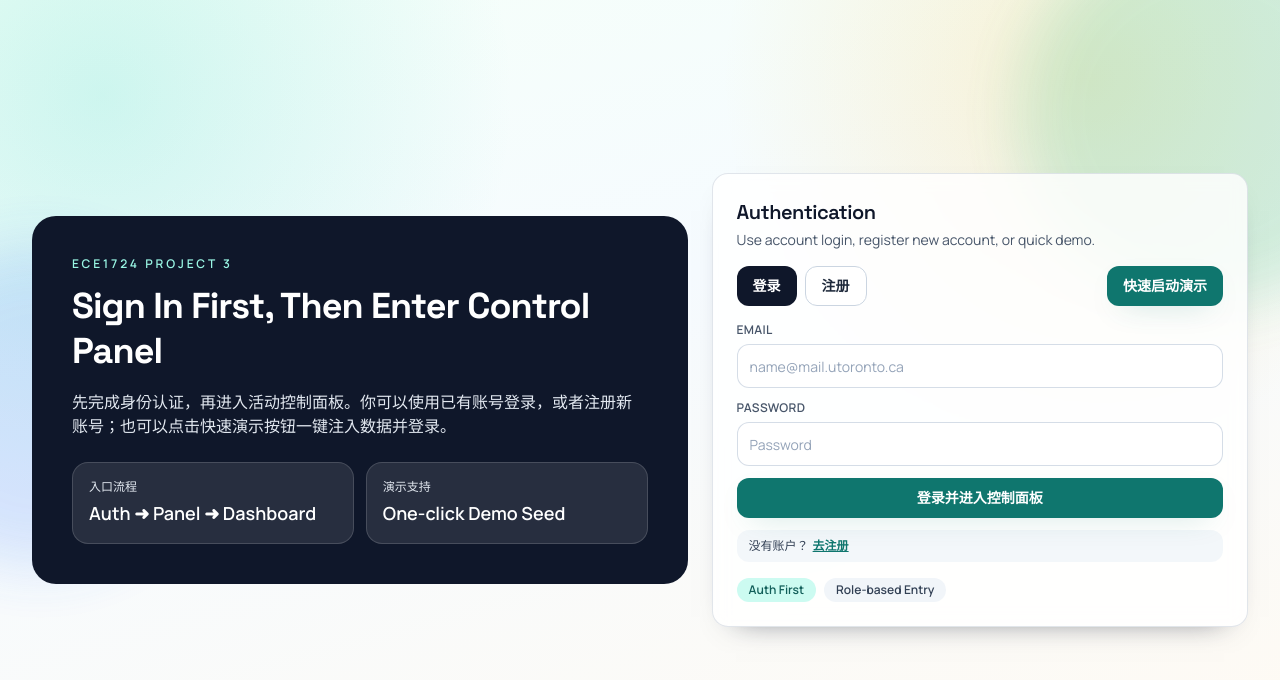
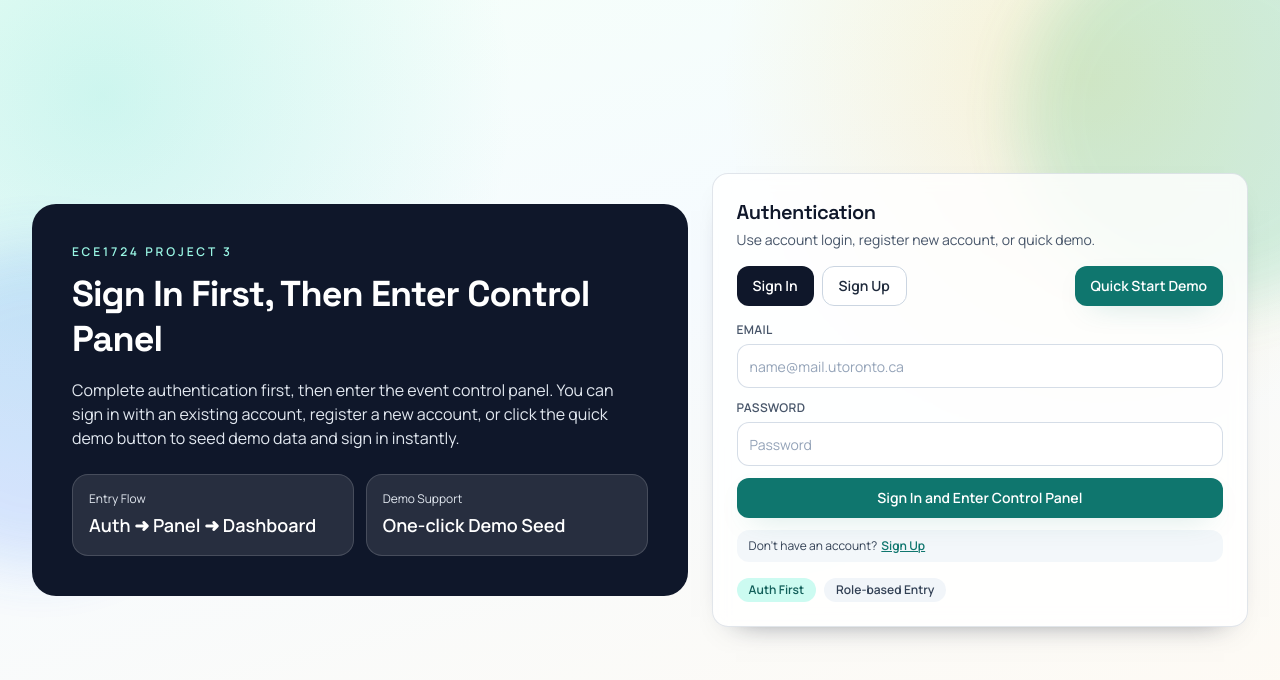
Before and after one commit to cunming666/ece1724-project, a React (Vite) app in the folder apps/web/: page /auth in a window 1280 px wide. Shown: the top 680 px of the page. Built offline with nearby package versions, Linux system fonts and the light colour scheme; no server answers.

Commit message:
fix: translate auth page Chinese strings to English

```diff
--- a/apps/web/src/pages/AuthPage.tsx
+++ b/apps/web/src/pages/AuthPage.tsx
@@ -80,7 +80,7 @@ export function AuthPage() {
         body: JSON.stringify(signUpForm),
       }),
     onSuccess: () => {
-      setNotice({ tone: "success", text: "注册成功，请使用新账号登录。" });
+      setNotice({ tone: "success", text: "Registration successful. Please sign in with your new account." });
       setMode("signin");
       setSignInForm((prev) => ({ ...prev, email: signUpForm.email }));
     },
@@ -126,16 +126,17 @@ export function AuthPage() {
           Sign In First, Then Enter Control Panel
         </h1>
         <p className="mt-4 max-w-xl text-sm text-slate-200 md:text-base">
-          先完成身份认证，再进入活动控制面板。你可以使用已有账号登录，或者注册新账号；也可以点击快速演示按钮一键注入数据并登录。
+          Complete authentication first, then enter the event control panel. You can sign in with an existing account,
+          register a new account, or click the quick demo button to seed demo data and sign in instantly.
         </p>
 
         <div className="mt-6 grid gap-3 sm:grid-cols-2">
           <div className="rounded-2xl border border-white/15 bg-white/10 p-4">
-            <p className="text-xs text-slate-200">入口流程</p>
+            <p className="text-xs text-slate-200">Entry Flow</p>
             <p className="mt-1 text-lg font-semibold">Auth ➜ Panel ➜ Dashboard</p>
           </div>
           <div className="rounded-2xl border border-white/15 bg-white/10 p-4">
-            <p className="text-xs text-slate-200">演示支持</p>
+            <p className="text-xs text-slate-200">Demo Support</p>
             <p className="mt-1 text-lg font-semibold">One-click Demo Seed</p>
           </div>
         </div>
@@ -144,17 +145,17 @@ export function AuthPage() {
       <Card className="stagger-enter stagger-2" title="Authentication" subtitle="Use account login, register new account, or quick demo.">
         <div className="mb-4 flex flex-wrap items-center gap-2">
           <Button variant={mode === "signin" ? "secondary" : "ghost"} onClick={() => setMode("signin")}>
-            登录
+            Sign In
           </Button>
           <Button variant={mode === "signup" ? "secondary" : "ghost"} onClick={() => setMode("signup")}>
-            注册
+            Sign Up
           </Button>
           <Button
             className="ml-auto"
             onClick={() => quickDemo.mutate()}
             disabled={quickDemo.isPending}
           >
-            {quickDemo.isPending ? "准备演示中..." : "快速启动演示"}
+            {quickDemo.isPending ? "Preparing Demo..." : "Quick Start Demo"}
           </Button>
         </div>
 
@@ -193,13 +194,13 @@ export function AuthPage() {
             </div>
 
             <Button onClick={() => signIn.mutate()} className="w-full" disabled={signIn.isPending}>
-              {signIn.isPending ? "登录中..." : "登录并进入控制面板"}
+              {signIn.isPending ? "Signing In..." : "Sign In and Enter Control Panel"}
             </Button>
 
             <div className="rounded-xl bg-slate-100/80 px-3 py-2 text-xs text-slate-700">
-              没有账户？
+              Don't have an account?
               <button className="ml-1 font-semibold text-brand-700 underline" onClick={() => setMode("signup")}>
-                去注册
+                Sign Up
               </button>
             </div>
           </div>
@@ -240,13 +241,13 @@ export function AuthPage() {
             </div>
 
             <Button onClick={() => signUp.mutate()} className="w-full" disabled={signUp.isPending}>
-              {signUp.isPending ? "注册中..." : "创建账户"}
+              {signUp.isPending ? "Signing Up..." : "Create Account"}
             </Button>
 
             <div className="rounded-xl bg-slate-100/80 px-3 py-2 text-xs text-slate-700">
-              已有账户？
+              Already have an account?
               <button className="ml-1 font-semibold text-brand-700 underline" onClick={() => setMode("signin")}>
-                返回登录
+                Back to Sign In
               </button>
             </div>
           </div>
```
